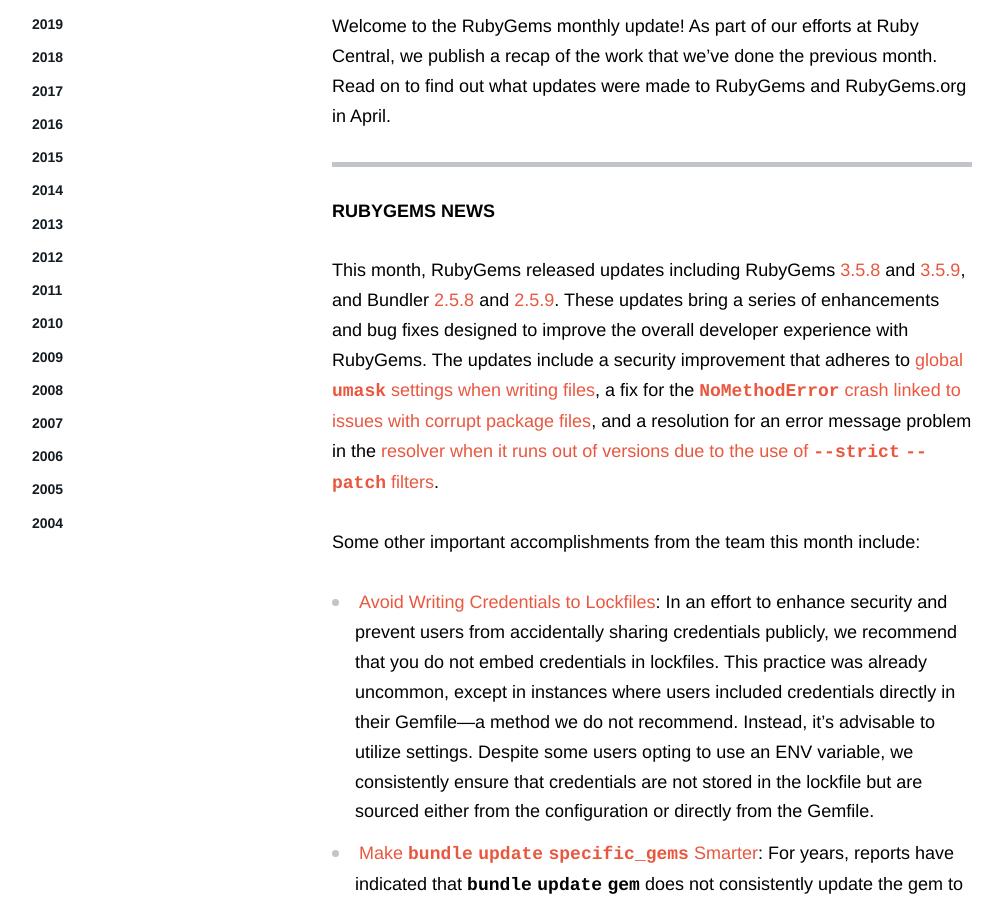
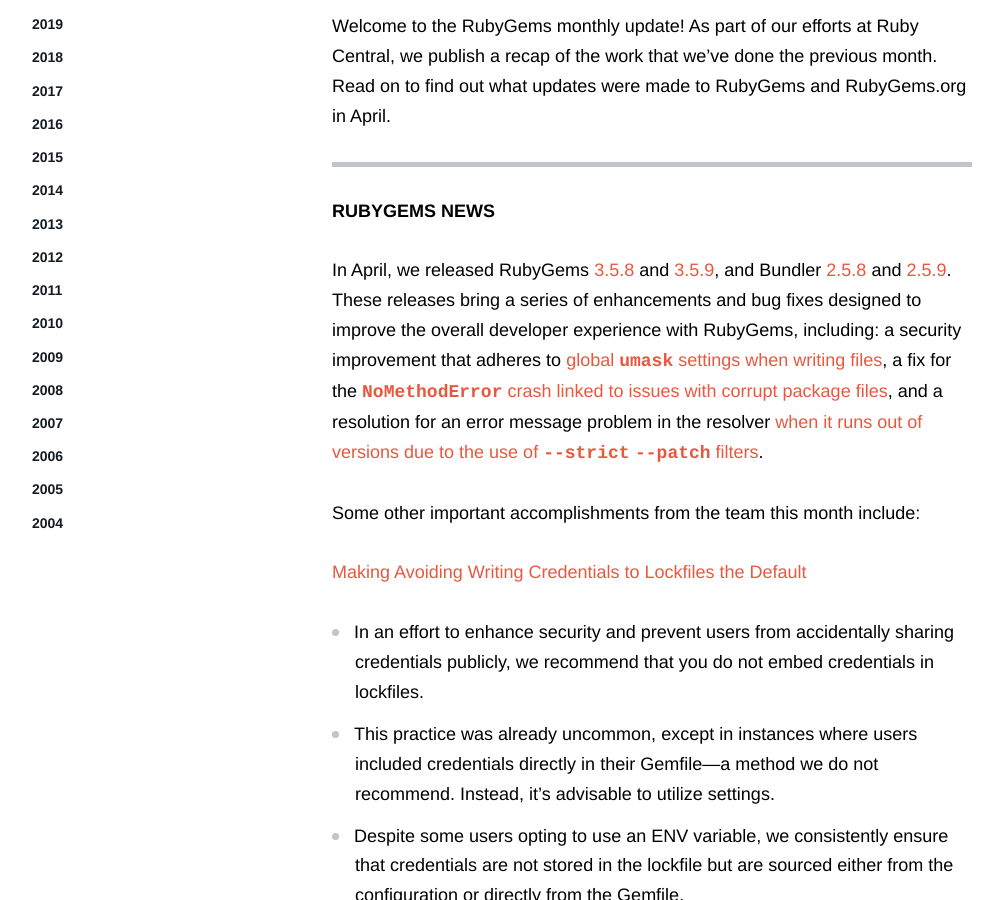
Before and after one commit to rubygems/rubygems.github.io, a Jekyll site: the page built from _posts/2024-05-13-april-rubygems-updates.md, in a window 1280 px wide and 900 px high, scrolled down 390 px. Shown: the whole window, without its empty margins (138-1141 px from the left). Built offline with Jekyll 4.4.1, drawn with Linux system fonts in a browser that asks for light colours; comment, search, counter and statistics services are not loaded; some of the changed text lies outside the part shown.

Commit message:
Grammar updates

```diff
--- a/_posts/2024-05-13-april-rubygems-updates.md
+++ b/_posts/2024-05-13-april-rubygems-updates.md
@@ -9,17 +9,25 @@
 
 ## RubyGems News
 
-This month, RubyGems released updates including RubyGems [3.5.8](https://github.com/rubygems/rubygems/blob/master/CHANGELOG.md#358--2024-04-11) and [3.5.9](https://github.com/rubygems/rubygems/blob/master/CHANGELOG.md#359--2024-04-12), and Bundler [2.5.8](https://github.com/rubygems/rubygems/blob/master/bundler/CHANGELOG.md#258-april-11-2024) and [2.5.9](https://github.com/rubygems/rubygems/blob/master/bundler/CHANGELOG.md#259-april-12-2024). These updates bring a series of enhancements and bug fixes designed to improve the overall developer experience with RubyGems. The updates include a security improvement that adheres to [global `umask` settings when writing files](https://github.com/rubygems/rubygems/pull/7518), a fix for the [`NoMethodError` crash linked to issues with corrupt package files](https://github.com/rubygems/rubygems/pull/7539), and a resolution for an error message problem in the [resolver when it runs out of versions due to the use of `--strict --patch` filters](https://github.com/rubygems/rubygems/pull/7527).
+In April, we released RubyGems [3.5.8](https://github.com/rubygems/rubygems/blob/master/CHANGELOG.md#358--2024-04-11) and [3.5.9](https://github.com/rubygems/rubygems/blob/master/CHANGELOG.md#359--2024-04-12), and Bundler [2.5.8](https://github.com/rubygems/rubygems/blob/master/bundler/CHANGELOG.md#258-april-11-2024) and [2.5.9](https://github.com/rubygems/rubygems/blob/master/bundler/CHANGELOG.md#259-april-12-2024). These releases bring a series of enhancements and bug fixes designed to improve the overall developer experience with RubyGems, including: a security improvement that adheres to [global `umask` settings when writing files](https://github.com/rubygems/rubygems/pull/7518), a fix for the [`NoMethodError` crash linked to issues with corrupt package files](https://github.com/rubygems/rubygems/pull/7539), and a resolution for an error message problem in the resolver [when it runs out of versions due to the use of `--strict --patch` filters](https://github.com/rubygems/rubygems/pull/7527).
 
 Some other important accomplishments from the team this month include:
 
-- [Avoid Writing Credentials to Lockfiles](https://github.com/rubygems/rubygems/pull/7560): In an effort to enhance security and prevent users from accidentally sharing credentials publicly, we recommend that you do not embed credentials in lockfiles. This practice was already uncommon, except in instances where users included credentials directly in their Gemfile—a method we do not recommend. Instead, it's advisable to utilize settings. Despite some users opting to use an ENV variable, we consistently ensure that credentials are not stored in the lockfile but are sourced either from the configuration or directly from the Gemfile.
+**[Making Avoiding Writing Credentials to Lockfiles the Default](https://github.com/rubygems/rubygems/pull/7560)**
+- In an effort to enhance security and prevent users from accidentally sharing credentials publicly, we recommend that you do not embed credentials in lockfiles.
+- This practice was already uncommon, except in instances where users included credentials directly in their Gemfile—a method we do not recommend. Instead, it's advisable to utilize settings.
+- Despite some users opting to use an ENV variable, we consistently ensure that credentials are not stored in the lockfile but are sourced either from the configuration or directly from the Gemfile.
 
-- [Make `bundle update specific_gems` Smarter](https://github.com/rubygems/rubygems/pull/7558): For years, reports have indicated that `bundle update gem` does not consistently update the gem to its latest available version. Users find that if they delete their lockfile, specify the desired version in the Gemfile, or run `bundle install`, the gem updates as expected. Ideally, such steps shouldn't be necessary for updating a gem—`bundle update gem` should suffice. This is also why dependency bots like Dependabot sometimes fail to create PRs to address security alerts.  The challenge is that upgrading one gem may require upgrading others to prevent version conflicts. `bundle update gem` currently lacks the capability to handle this complexity. To address this, I implemented a fix where a full `bundle update` is first executed to determine the latest resolvable versions, followed by a targeted update that forces these versions, allowing the resolver to manage any conflicts by unlocking conflicting dependencies.
+**[Making `bundle update specific_gems` Smarter](https://github.com/rubygems/rubygems/pull/7558)**
+- For years, reports have indicated that `bundle update gem` does not consistently update the gem to its latest available version. Users find that if they delete their lockfile, specify the desired version in the Gemfile, or run `bundle install`, the gem updates as expected. Ideally, such steps shouldn't be necessary for updating a gem—`bundle update gem` should suffice.
+- This is also why dependency bots like Dependabot sometimes fail to create PRs to address security alerts.  The challenge is that upgrading one gem may require upgrading others to prevent version conflicts. `bundle update gem` currently lacks the capability to handle this complexity.
+- To address this, I implemented a fix where a full `bundle update` is first executed to determine the latest resolvable versions, followed by a targeted update that forces these versions, allowing the resolver to manage any conflicts by unlocking conflicting dependencies.
 
-- [Resolved Musl Platform Issues for RubyGems and Bundler](https://github.com/rubygems/rubygems/pull/7583): Since introducing support for the musl platform, there's been different issues and regressions with it, leading to hesitancy among gem authors about releasing musl variants. The maintainer of Nokogiri has been actively identifying these issues, including a critical problem he believes to be the last barrier to fully supporting musl precompiled gems. Addressing this issue seemed necessary. The non-transitivity of `Gem::Platform#===` with musl was causing missing platforms in the lockfile, leading to resolution errors. The issue has been resolved by specifically accommodating the unique aspects of musl when removing invalid platforms from the lockfile.
+**[Resolving Musl Platform Issues for RubyGems and Bundler](https://github.com/rubygems/rubygems/pull/7583)**
+-  Since introducing support for the musl platform, there's been different issues and regressions with it, leading to hesitancy among gem authors about releasing musl variants. The maintainer of Nokogiri has been actively identifying these issues, including a critical problem he believes to be the last barrier to fully supporting musl precompiled gems. Addressing this issue seemed necessary.
+-  The non-transitivity of `Gem::Platform#===` with musl was causing missing platforms in the lockfile, leading to resolution errors. The issue has been resolved by specifically accommodating the unique aspects of musl when removing invalid platforms from the lockfile.
 
-In April, RubyGems gained [122 new commits](https://github.com/rubygems/rubygems/compare/master@%7B2024-4-01%7D...master@%7B2024-4-31%7D) contributed by 13 authors. There were 1,307 additions and 878 deletions across 111 files.
+In April, RubyGems gained [106 new commits](https://github.com/rubygems/rubygems/compare/master@%7B2024-4-01%7D...master@%7B2024-4-31%7D) contributed by 13 authors. There were 1,175 additions and 797 deletions across 106 files.
 
 
 ## RubyGems.org News
@@ -28,11 +36,19 @@
 
 The following are highlights of what the team worked on this month:
 
-- [Re-introducting Avatars to RubyGems.org](https://github.com/rubygems/rubygems.org/pull/4599):  Originally, profile images were removed from RubyGems.org due to privacy concerns, as Gravatar's system exposing user emails, leading to complaints. This change, however, made the site appear anonymous, diminishing the perceived trustworthiness of gem info pages. To address this issue, [@segiddins](https://github.com/segiddins) has developed a solution that allows images to be safely displayed without compromising privacy. This new method proxies images through RubyGems.org, maintaining user privacy while enhancing the visual appeal and trust of the platform.
+**[Re-introducing Avatars to RubyGems.org](https://github.com/rubygems/rubygems.org/pull/4599)**
+- Originally, profile images were removed from RubyGems.org due to privacy concerns, as Gravatar's system exposed user emails, leading to complaints. This change, however, made the site appear anonymous, diminishing the perceived trustworthiness of gem info pages.
+- To address this issue, [@segiddins](https://github.com/segiddins) has developed a solution that allows images to be safely displayed without compromising privacy. This new method proxies images through RubyGems.org, maintaining user privacy while enhancing the visual appeal and trust of the platform.
 
-- [RubyGems Yank Limits](https://github.com/rubygems/rubygems.org/pull/4631):  To reduce the likelihood of disruption caused by a left-pad-like package removal, we've introduced limits on deleting old or highly downloaded gems. Gem deletions are now primarily for immediate fixes of newly released but broken gems, where reverting is the best solution. For other issues, the recommended approach is to release a new version. We've set a provisional limit on gems that can be yanked without a public review to avoid premature exposure. This policy affects gems with over 100,000 downloads or those older than 30 days, aligning more closely with other ecosystems that restrict deletions. We will adjust the policy based on feedback and continue to coordinate yank requests through RubyGems staff, balancing the needs of maintainers and the wider community.
+**[Adding RubyGems Yank Limits](https://github.com/rubygems/rubygems.org/pull/4631)**
+- To reduce the likelihood of disruption caused by a left-pad-like package removal, we've introduced limits on deleting old or highly downloaded gems.
+- Gem deletions are now primarily for immediate fixes of newly released but broken gems, where reverting is the best solution. For other issues, the recommended approach is to release a new version.
+- We've set a provisional limit on gems that can be yanked without a public review to avoid premature exposure. This policy affects gems with over 100,000 downloads or those older than 30 days, aligning more closely with other ecosystems that restrict deletions.
+- We will adjust the policy based on feedback and continue to coordinate yank requests through RubyGems staff, balancing the needs of maintainers and the wider community.
 
-- [Upgraded Search System from OpenSearch v1 to v2](https://github.com/rubygems/rubygems.org/pull/4613): The upgrade from OpenSearch v1 to v2 allows us to benefit from new updates, features, and enhancements. Additionally, the introduction of High Availability ensures that our search functionality will remain operational even if an AWS Availability Zone(Data Center) goes offline, providing a robust and resilient service.
+**[An Upgraded Search System from OpenSearch v1 to v2](https://github.com/rubygems/rubygems.org/pull/4613)**
+- The upgrade from OpenSearch v1 to v2 allows us to benefit from new updates, features, and enhancements.
+- Additionally, the introduction of High Availability ensures that our search functionality will remain operational even if an AWS Availability Zone(Data Center) goes offline, providing a robust and resilient service.
 
 In April, RubyGems.org gained [82 new commits](https://github.com/rubygems/rubygems.org/compare/master@%7B2024-4-01%7D...master@%7B2024-4-31%7D) contributed by 10 authors. There were 1,111 additions and 761 deletions across 150 files.
 
@@ -76,5 +92,7 @@
 - [@segiddins](https://github.com/segiddins) Samuel Giddins
 - [@simi](https://github.com/simi) Josef Šimánek
 
+*If we missed you, please let us know so we can include you in our shout out!*
+
 ---
 Learn more about contributing to RubyGems by visiting the [RubyGems Contributing Guide](https://github.com/rubygems/rubygems/blob/master/CONTRIBUTING.md). We welcome all kinds of contributions, including bug fixes, feature implementation, writing and updating documentation, and bug triage.
```
